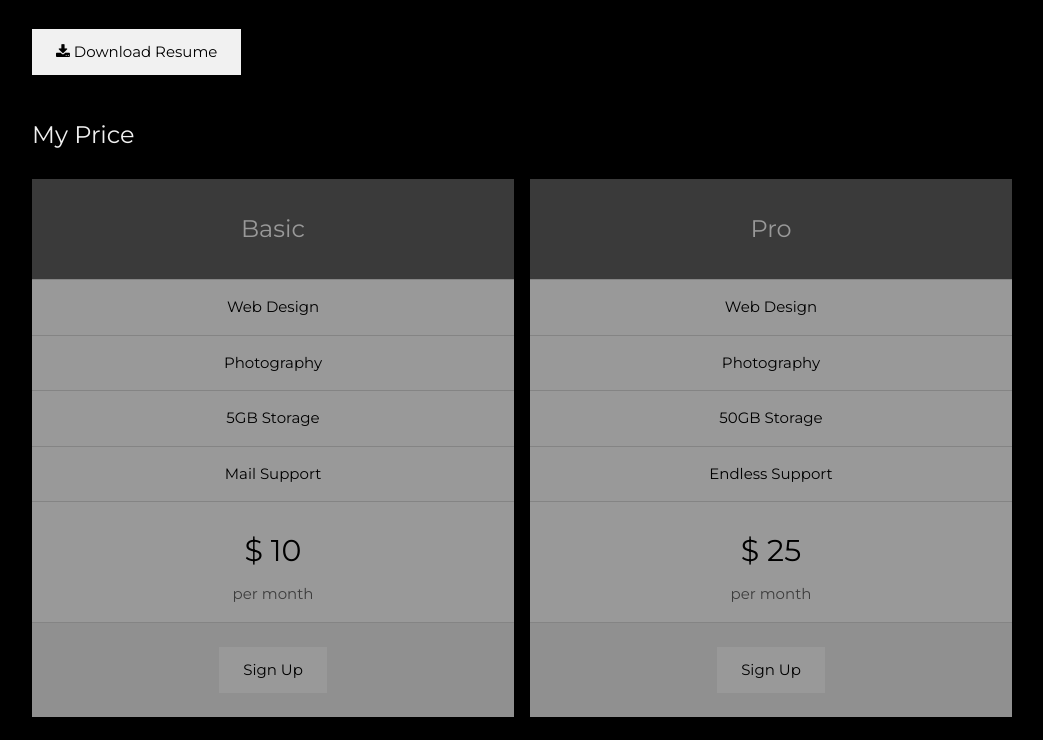
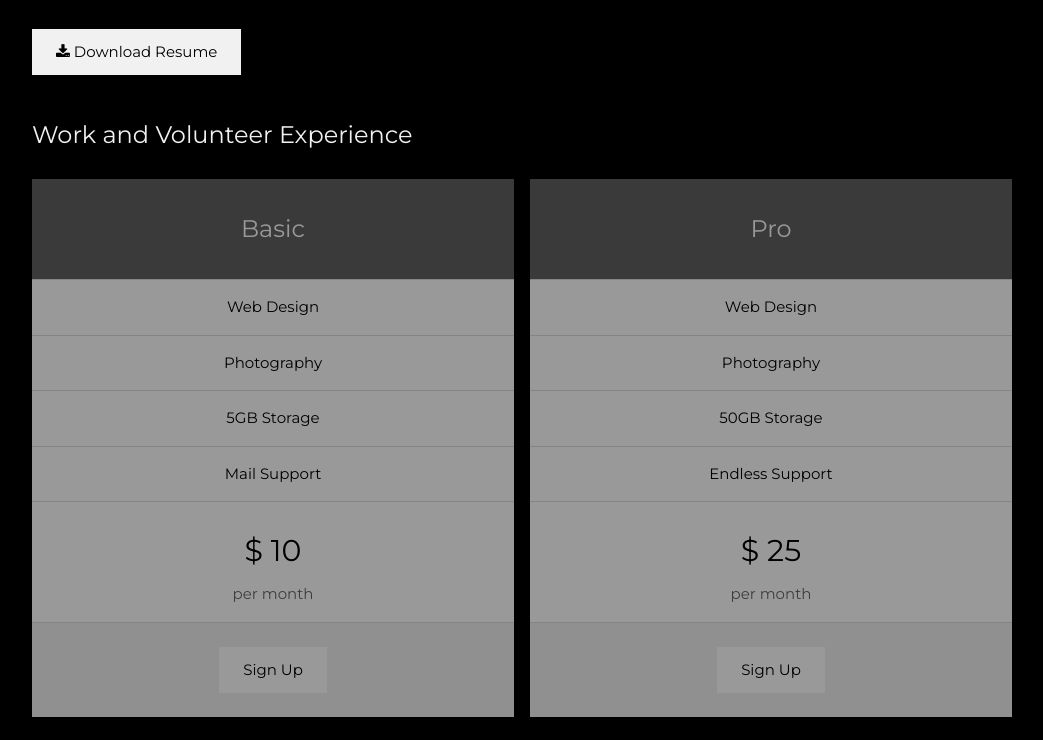
Before and after one commit to MannDP/MannDP.github.io, a plain HTML site: page Source.html in a window 1280 px wide. Shown: the part 1026-1766 px from the top of the page, without its empty margins (178-1221 px from the left). Drawn offline with nearby package versions, Linux system fonts and the light colour scheme.

```diff
--- a/Source.html
+++ b/Source.html
@@ -110,7 +110,7 @@
     </button>
 
     <!-- Grid for pricing tables -->
-    <h3 class="w3-padding-16 w3-text-light-grey">My Price</h3>
+    <h3 class="w3-padding-16 w3-text-light-grey">Work and Volunteer Experience</h3>
     <div class="w3-row-padding" style="margin:0 -16px">
       <div class="w3-half w3-margin-bottom">
         <ul class="w3-ul w3-white w3-center w3-opacity w3-hover-opacity-off">
```
